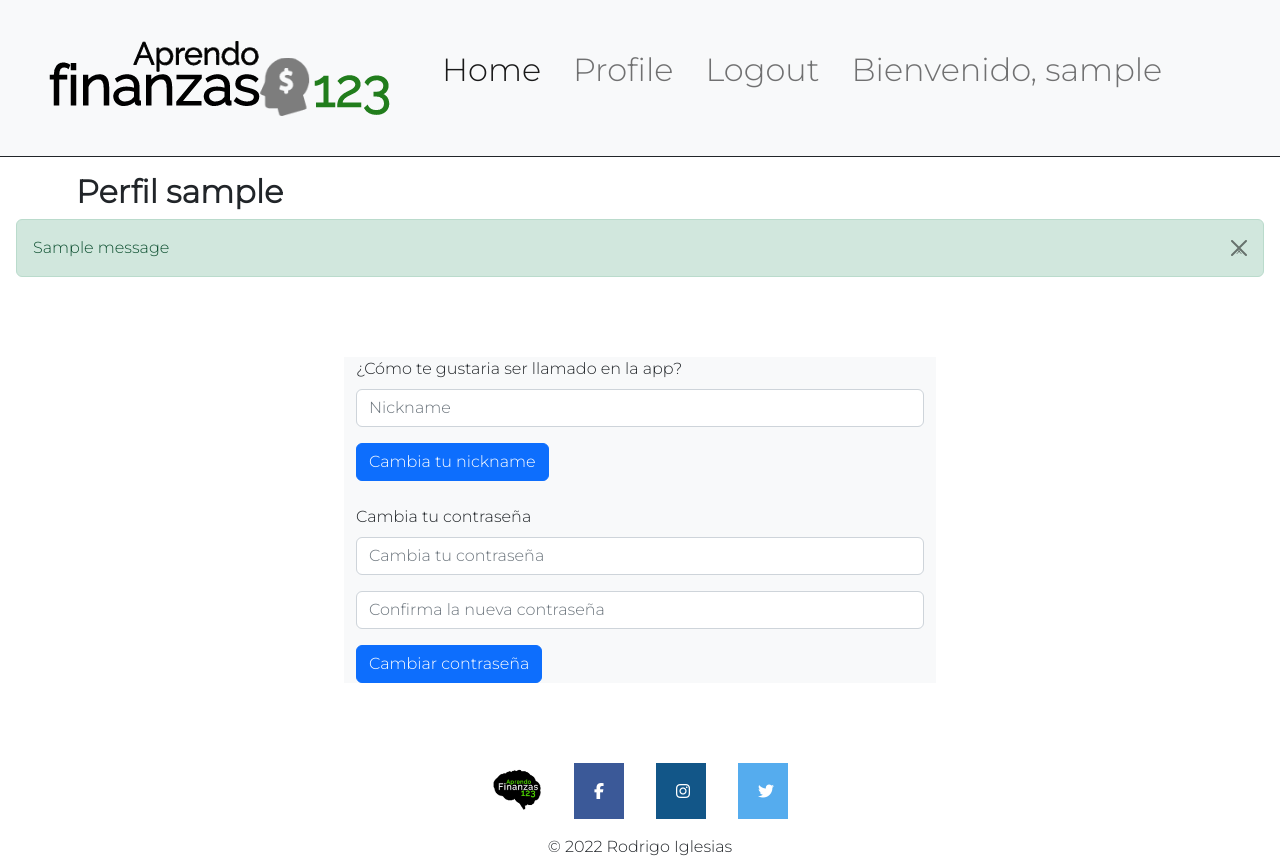
After one commit to raig1988/Budget_cs50W, a Django app: page /profile in a window 1280 px wide. The commit adds this page. Run offline with Django 4.2, Linux system fonts and the light colour scheme; a user stored in the database is signed in; tables that the repository leaves empty hold one stand-in row (values such as "Sample post"); one stand-in notice (Sample message) is shown; some libraries are stand-ins or nearby versions.

Commit message:
Added profile model and profile page for user

```diff
--- a/base/urls.py
+++ b/base/urls.py
@@ -20,8 +20,6 @@ from django.contrib.auth import views as auth_views
 urlpatterns = [
     path('admin/', admin.site.urls),
     path("", include('budget.urls')),
-    #path("accounts/", include('django.contrib.auth.urls')),
-    #path('password_reset/done/', auth_views.PasswordResetDoneView.as_view(template_name='budget/password/password_reset_done.html'), name='password_reset_done'),
     path('reset/<uidb64>/<token>/', auth_views.PasswordResetConfirmView.as_view(template_name="budget/password/password_reset_confirm.html"), name='password_reset_confirm'),
     path('reset/done/', auth_views.PasswordResetCompleteView.as_view(template_name='budget/password/password_reset_complete.html'), name='password_reset_complete'),
 ]
--- a/budget/models.py
+++ b/budget/models.py
@@ -4,3 +4,10 @@ from django.contrib.auth.models import AbstractUser
 # Create your models here.
 class User(AbstractUser):
     pass
+
+class Profile(models.Model):
+    user = models.OneToOneField(User, on_delete=models.CASCADE, related_name='profile')
+    nickname = models.CharField(max_length=50, blank=True)
+
+    def __str__(self) -> str:
+        return f"user : {self.user} - nickname : {self.nickname}"
--- a/budget/templates/budget/layout.html
+++ b/budget/templates/budget/layout.html
@@ -38,7 +38,13 @@
                     </li>
                     {% if user.is_authenticated %}
                         <li class="nav-item">
+                            <a class="nav-link fs-2" href="{% url 'profile' %}">Profile</a>
+                        </li>
+                        <li class="nav-item">
                             <a class="nav-link fs-2" href="{% url 'logout' %}">Logout</a>
+                        </li>
+                        <li class="nav-item">
+                            <p class="nav-link fs-2">Bienvenido, {{ user }}</p>
                         </li>
                     {% else %}
                         <li class="nav-item">
--- a/budget/templates/budget/login.html
+++ b/budget/templates/budget/login.html
@@ -11,7 +11,7 @@
         <div class="col-8 col-md-6 col-lg-6 bg-light" id="register-form">
             <!--Error or success message-->
             {% if message %}
-                <div>{{ message }}</div>
+                <div class="mb-1 text-danger">{{ message }}</div>
             {% endif %}
             <form action="{% url 'login' %}" method="post">
                 {% csrf_token %}
--- /dev/null
+++ b/budget/templates/budget/profile.html
@@ -0,0 +1,42 @@
+{% extends "budget/layout.html" %}
+{% load static %}
+
+{% block title %}Perfil{% endblock %}
+
+{% block content %}Perfil {% if profile %} {{ profile.nickname }} {% else %} {{ user }} {% endif %}{% endblock %}
+
+{% block body %}
+<div class="container-fluid">
+    <div class="row p-5 justify-content-center">
+        <div class="col-8 col-md-6 col-lg-6 bg-light">
+            <!--Error or success message-->
+            {% if message %}
+                <div class="mb-1 text-danger">{{ message }}</div>
+            {% endif %}
+            <!--Add nickname-->
+            <form action="{% url 'setnickname' %}" method="post">
+                {% csrf_token %}
+                <div class="form-group mb-3">
+                    <label for="nickname" class="form-label">¿Cómo te gustaria ser llamado en la app?</label>
+                    <input id="nickname" class="form-control" type="text" name="nickname" placeholder="Nickname">
+                </div>
+                <input class="btn btn-primary" type="submit" value="Cambia tu nickname">
+            </form>
+            <!--End nickname-->
+            <!--Change password-->
+            <form action="{% url 'change_password' %}" method="post">
+                {% csrf_token %}
+                <div class="form-group mb-3 mt-4">
+                    <label for="changepassword" class="form-label">Cambia tu contraseña</label>
+                    <input id="changepassword" class="form-control" type="password" name="changepassword" placeholder="Cambia tu contraseña">
+                </div>
+                <div class="form-group mb-3">
+                    <input class="form-control" type="password" name="confirmationpassword" placeholder="Confirma la nueva contraseña">
+                </div>
+                <input class="btn btn-primary" type="submit" value="Cambiar contraseña">
+            </form>
+            <!--End change password-->
+        </div>
+    </div>
+</div>
+{% endblock %}
--- a/budget/templates/budget/register.html
+++ b/budget/templates/budget/register.html
@@ -12,7 +12,7 @@
         <div class="col-8 col-md-6 col-lg-6 bg-light" id="register-form">
             <!--Error or success message-->
             {% if message %}
-                <div>{{ message }}</div>
+                <div class="mb-1 text-danger">{{ message }}</div>
             {% endif %}
             <form action="{% url 'register' %}" method="post">
                 {% csrf_token %}
--- a/budget/urls.py
+++ b/budget/urls.py
@@ -6,5 +6,8 @@ urlpatterns = [
     path("register", views.register, name="register"),
     path("login", views.login_view, name="login"),
     path("logout", views.logout_view, name="logout"),
-    path("password_reset", views.password_reset_request, name="password_reset")
+    path("password_reset", views.password_reset_request, name="password_reset"),
+    path("profile", views.profile, name="profile"),
+    path("change_password", views.change_password, name="change_password"),
+    path("setnickname", views.setnickname, name="setnickname")
 ]
--- a/budget/views.py
+++ b/budget/views.py
@@ -5,6 +5,8 @@ from django.shortcuts import render, redirect
 from django.urls import reverse
 from django.contrib import messages
 from .models import *
+# Decorators
+from django.contrib.auth.decorators import login_required
 # Password Reset libraries:
 from django.contrib.auth.forms import PasswordResetForm
 from django.utils.http import urlsafe_base64_encode
@@ -14,39 +16,56 @@ from django.template.loader import render_to_string
 from django.core.mail import send_mail, BadHeaderError
 from django.db.models.query_utils import Q
 
-def password_reset_request(request):
-    if request.method == 'POST':
-        password_reset_form = PasswordResetForm(request.POST)
-        if password_reset_form.is_valid():
-            data = password_reset_form.cleaned_data['email']
-            selected_user = User.objects.filter(Q(email=data))
-            if selected_user.exists():
-                for user in selected_user:
-                    subject = "Solicitud de cambio de contraseña"
-                    email_template_name = "budget/password/password_reset_email.txt"
-                    context_mail = {
-                        "email": user.email,
-                        'domain': '127.0.0.1:8000', #to be changed during production
-                        'site_name' : 'AprendoFinanzas123', #to be changed during production
-                        "uid": urlsafe_base64_encode(force_bytes(user.pk)),
-                        "user": user,
-                        'token': default_token_generator.make_token(user),
-                        'protocol': 'http' #to be changed during production
-                    }
-                    email = render_to_string(email_template_name, context_mail)
-                    try:
-                        send_mail(subject, email, 'aprendofinanzas123@gmail.com', [user.email], fail_silently=False) # from email to be changed during production
-                    except BadHeaderError:
-                        return HttpResponse('Invalid header found.')
-                    messages.success(request, 'Un email con las instrucciones de cambio de contraseña ha sido enviado al inbox de tu email')
-                    return redirect("index")
-            messages.error(request, 'El email ingresado no es valido.')
-    password_reset_form = PasswordResetForm()
-    return render(request, "budget/password/password_reset.html", {"password_reset_form": password_reset_form})
 
-# Create your views here.
+
 def index(request):
     return render(request, "budget/index.html")
+
+
+# Profile view
+@login_required
+def profile(request):
+    if Profile.objects.filter(user=request.user).exists():
+        return render(request, "budget/profile.html", {"profile" : Profile.objects.get(user=request.user)})
+    return render(request, "budget/profile.html")
+
+def setnickname(request):
+    if request.method == "POST":
+        nickname = request.POST["nickname"]
+        if not nickname:
+            messages.error(request, "El nickname no puede estar vacio.")
+            return redirect("profile")
+        if Profile.objects.filter(user=request.user).exists():
+            nickname_update = Profile.objects.get(user=request.user)
+            nickname_update.nickname = nickname
+            nickname_update.save()
+            messages.success(request, 'Tu nickname ha sido actualizado.')
+            return HttpResponseRedirect(reverse("profile"))
+        nickname_create = Profile(user=request.user, nickname=nickname)
+        nickname_create.save()
+        messages.success(request, 'Tu nickname ha sido creado.')
+        return HttpResponseRedirect(reverse("profile"))
+
+def change_password(request):
+    if request.method == "POST":
+        change_password = request.POST["changepassword"]
+        confirmation_password = request.POST["confirmationpassword"]
+        if not change_password:
+            messages.error(request, "La contraseña no puede estar vacia.")
+            return redirect("profile")
+        if change_password != confirmation_password:
+            messages.error(request, "Las contraseñas deben coincidir.")
+            return redirect("profile")
+        user = User.objects.get(id=request.user.id)
+        user.set_password(change_password)
+        user.save()
+        messages.success(request, 'Tu contraseña ha sido cambiada con exito.')
+        login(request, user)
+        return HttpResponseRedirect(reverse("profile"))
+
+#end profile
+
+# user register, login, logout, change password
 
 def register(request):
     if request.method == "POST":
@@ -56,6 +75,10 @@ def register(request):
         # Ensure password matches confirmation
         password = request.POST["password"]
         confirmation = request.POST["confirmation"]
+        if not password:
+            return render(request, "budget/register.html", {
+                "message": "La contraseña no puede estar vacia."
+            })
         if password != confirmation:
             return render(request, "budget/register.html", {
                 "message": "Las contraseñas deben coincidir."
@@ -96,3 +119,35 @@ def login_view(request):
 def logout_view(request):
     logout(request)
     return HttpResponseRedirect(reverse("index"))
+
+def password_reset_request(request):
+    if request.method == 'POST':
+        password_reset_form = PasswordResetForm(request.POST)
+        if password_reset_form.is_valid():
+            data = password_reset_form.cleaned_data['email']
+            selected_user = User.objects.filter(Q(email=data))
+            if selected_user.exists():
+                for user in selected_user:
+                    subject = "Solicitud de cambio de contraseña"
+                    email_template_name = "budget/password/password_reset_email.txt"
+                    context_mail = {
+                        "email": user.email,
+                        'domain': '127.0.0.1:8000', #to be changed during production
+                        'site_name' : 'AprendoFinanzas123', #to be changed during production
+                        "uid": urlsafe_base64_encode(force_bytes(user.pk)),
+                        "user": user,
+                        'token': default_token_generator.make_token(user),
+                        'protocol': 'http' #to be changed during production
+                    }
+                    email = render_to_string(email_template_name, context_mail)
+                    try:
+                        send_mail(subject, email, 'aprendofinanzas123@gmail.com', [user.email], fail_silently=False) # from email to be changed during production
+                    except BadHeaderError:
+                        return HttpResponse('Invalid header found.')
+                    messages.success(request, 'Un email con las instrucciones de cambio de contraseña ha sido enviado al inbox de tu email')
+                    return redirect("index")
+            messages.error(request, 'El email ingresado no es valido.')
+    password_reset_form = PasswordResetForm()
+    return render(request, "budget/password/password_reset.html", {"password_reset_form": password_reset_form})
+
+# end user register, login, logout, change password
```
Also changed, not shown: budget/admin.py (+11 -2 lines), budget/templates/budget/password/password_reset_done.html (deleted, +0 -22 lines), budget/migrations/0001_initial.py.
